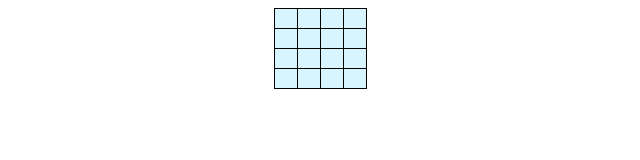
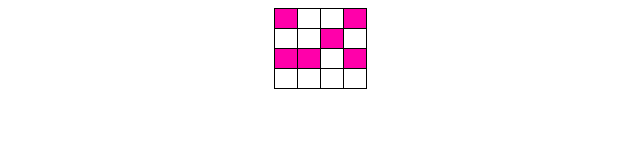
Before and after one commit to daphnedeng/code_challenge_pixelColor, a plain HTML site: page index.html in a window 1280 px wide. Shown: the whole page, without its empty margins (320-960 px from the left). Drawn offline with Linux system fonts and the light colour scheme.

Commit message:
randomly select a cell and apply color

```diff
--- a/design.js
+++ b/design.js
@@ -1,157 +1,27 @@
-/* ======= Model ======= */
-const data = {
-    newColor: '#FF00AA',
-    currentCell: null,
-    cells: [
-        {
-            color: '#d6f5ff',
-            time: 2000
-        // },
-        // {
-        //     color: '#d6f5ff',
-        //     time: 2000
-        // },
-        // {
-        //     color: '#d6f5ff',
-        //     time: 2000
-        // },
-        // {
-        //     color: '#d6f5ff',
-        //     time: 2000
-        // },
-        // {
-        //     color: '#d6f5ff',
-        //     time: 2000
-        // },
-        // {
-        //     color: '#d6f5ff',
-        //     time: 2000
-        // },
-        // {
-        //     color: '#d6f5ff',
-        //     time: 2000
-        // },
-        // {
-        //     color: '#d6f5ff',
-        //     time: 2000
-        // },
-        // {
-        //     color: '#d6f5ff',
-        //     time: 2000
-        // },
-        // {
-        //     color: '#d6f5ff',
-        //     time: 2000
-        // },
-        // {
-        //     color: '#d6f5ff',
-        //     time: 2000
-        // },
-        // {
-        //     color: '#d6f5ff',
-        //     time: 2000
-        // },
-        // {
-        //     color: '#d6f5ff',
-        //     time: 2000
-        // },
-        // {
-        //     color: '#d6f5ff',
-        //     time: 2000
-        // },
-        // {
-        //     color: '#d6f5ff',
-        //     time: 2000
-        // },
-        // {
-        //     color: '#d6f5ff',
-        //     time: 2000
-        // }
-        }
-    ]
-};
+'use strict';
 
-/* ======= Controller ======= */
-const controller = {
+const canvas = document.querySelector('#canvas');
 
-    init: function() {
-        data.currentCell = data.cells[0];
-        updateColor.init();
-        grid.init();
-    },
+let time = 2000;
 
-    getCurrentCell: function() {
-        return data.currentCell;
-    },
-
-    getNewColor: function() {
-        return data.newColor;
-    },
-
-    setCurrentCell: function(cell) {
-        data.currentCell = cell;
-    },
-
-    updateCell: function() {
-        grid.render();
-    }
-};
-
-
-/* ======= View ======= */
-const grid = {
-
-    init: function() {
-        this.canvas = document.querySelector('#canvas');
-        this.render();
-    },
-
-    render: function() {
+const makeGrid = () => {
     let tr, td;
-        let currentCell = controller.getCurrentCell();
     for (let i = 0; i < 4; i++) {
         tr = document.createElement('tr');
         canvas.appendChild(tr);
         for (let j = 0; j < 4; j++) {
             td = document.createElement('td');
             tr.appendChild(td);
-                td.style.backgroundColor = currentCell.color;
-                td.setAttribute('class', 'table-cells');
         }
     }
 }
-};
-
-const updateColor = {
-
-    init: function() {
-        this.cells = document.querySelectorAll('table-cells');
-        this.render();
-    },
-
-    render: function() {
-
-        let newColor = controller.getNewColor();
-        let currentCell = controller.getCurrentCell();
-        let previousColor = currentCell.color;
-        let timer = currentCell.time;
 
 setInterval(() => {
-            timer -= 250;
-            if (previousColor === newColor) {
-                return;
-            } else if (timer <= 0) {
-                previousColor = newColor;
-                return function(newCell) {
-                    controller.setCurrentCell(newCell);
-                    grid.render();
-                }
-            } else {
-                return;
-            }
+    let tdLen = canvas.querySelectorAll('td').length;
+    let num_columns = canvas.rows[0].cells.length;
+    let tdIndex = Math.floor(Math.random() * tdLen);
+    let randomtd = canvas.rows[Math.floor(tdIndex/num_columns)].cells[tdIndex % num_columns];
+    randomtd.classList.toggle('table-cells');
 }, 250)
-    }
-};
 
-/* ======= Go! ======= */
-controller.init();
+makeGrid();
--- a/style.css
+++ b/style.css
@@ -16,3 +16,7 @@ tr {
 td {
   width: 20px;
 }
+
+.table-cells {
+  background-color: #FF00AA;
+}
```
Lines whose indentation alone changed are shown as unchanged.
